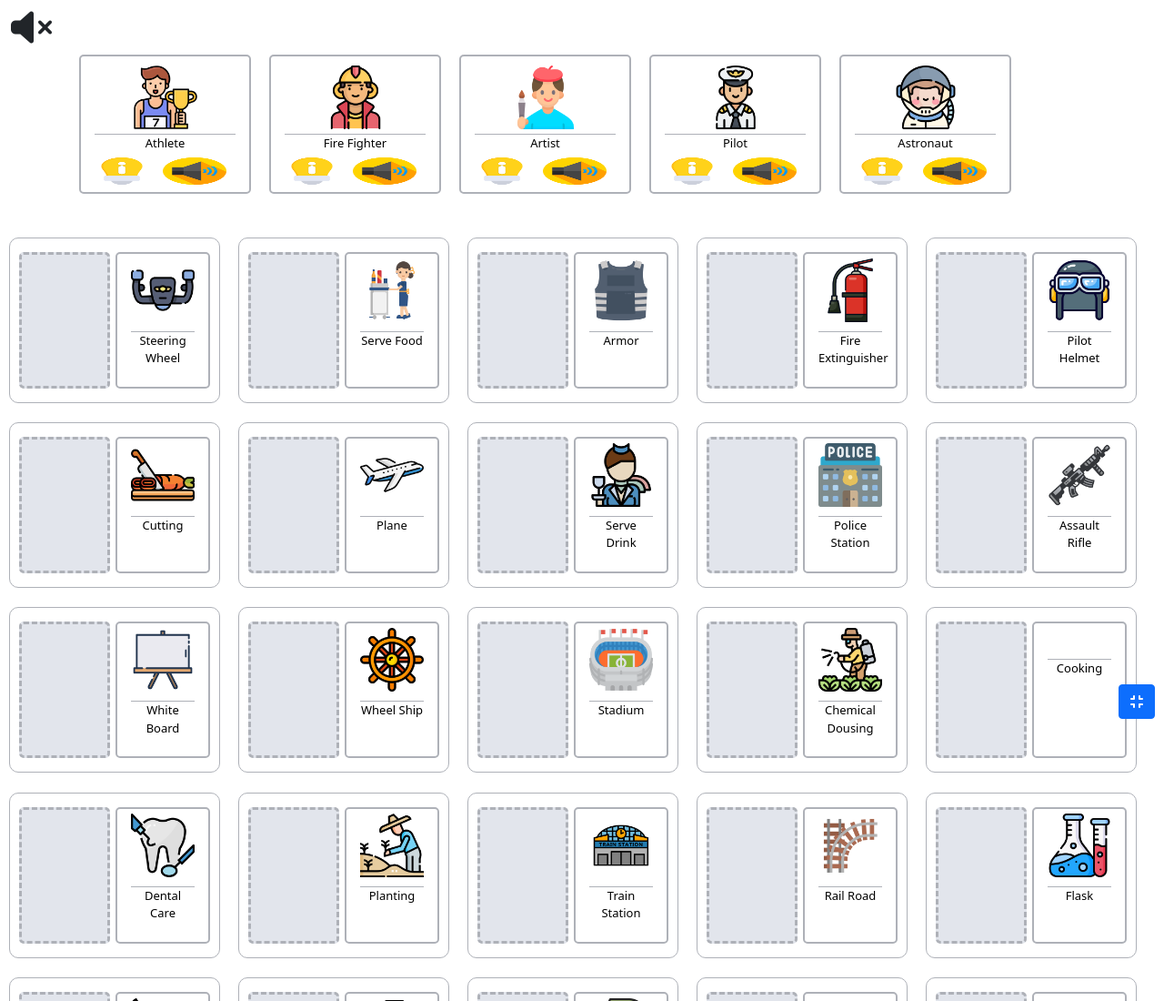
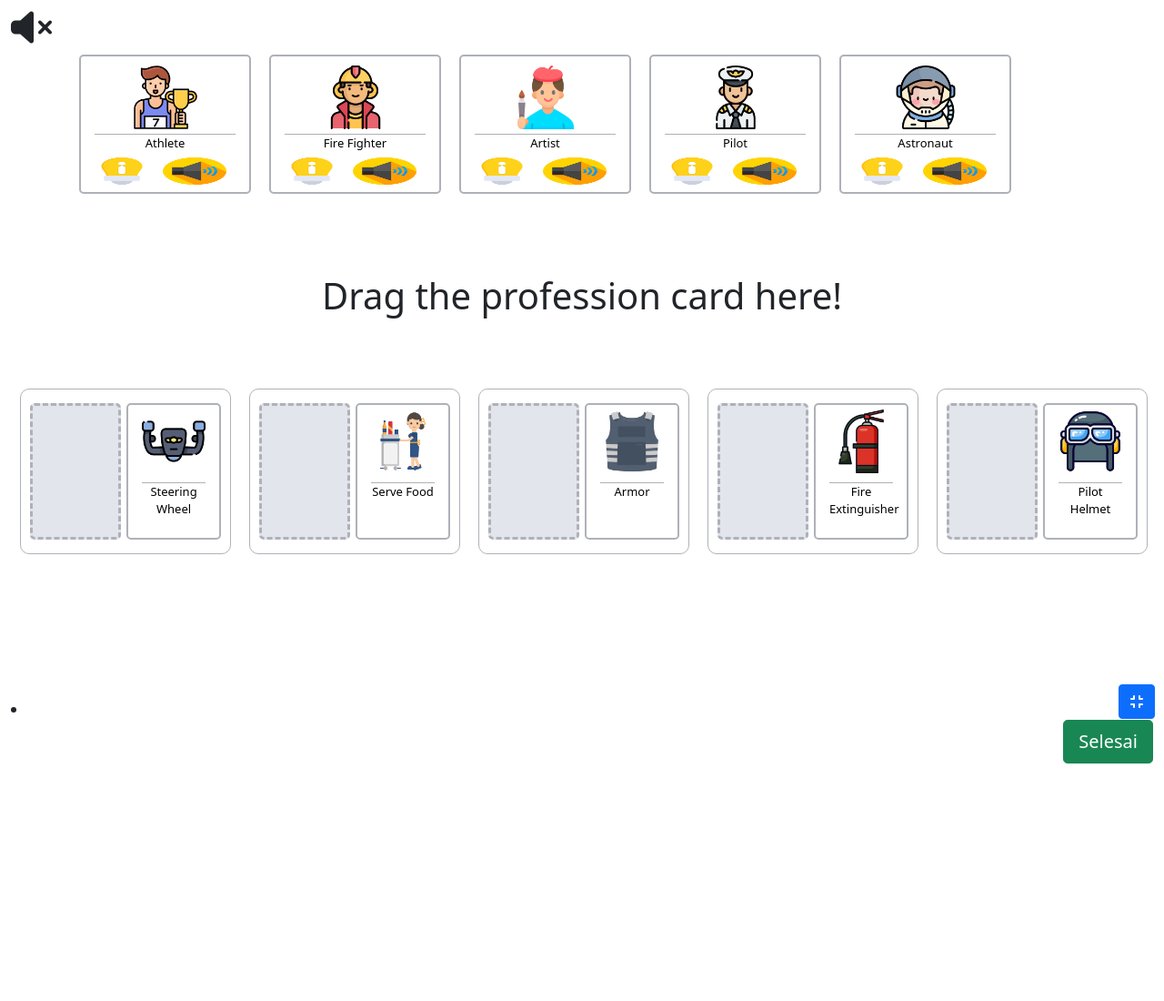
Before and after one commit to Vikri18/gameprofesi, a plain HTML site: page view/level1.html in a window 1280 px wide. Shown: the top 1100 px of the page at 91% size. After the commit the page ends 863 px from the top, so only its background shows below. Drawn offline with nearby package versions, Linux system fonts and the light colour scheme; files whose address does not match are found by name.

Commit message:
Ubah daftar atribut jadi bisa di scroll

```diff
--- a/view/level1.html
+++ b/view/level1.html
@@ -26,11 +26,26 @@
         margin-right: 10px; /* Atur jarak antara kedua gambar */
       }
       .response_drag {
-    cursor: grab;
-    user-select: none;
-    margin-bottom: 10px;
-    list-style: none;
-  }
+      cursor: grab;
+      user-select: none;
+      margin-bottom: 10px;
+      list-style: none;
+    }
+
+      .image-list {
+      margin-top: 50px;
+      display: flex;
+      list-style: none;
+      padding: 0;
+    }
+
+    .image-box {
+      margin-top: 10px;
+      width: auto;
+      height: 400px;
+      overflow-x: auto;
+      overflow-y: hidden ;
+    }
     </style>
     <!-- <link rel="stylesheet" href="../css/regular.min.css"> -->
     <!-- <link rel="stylesheet" href="../css/solid.min.css">
@@ -252,8 +267,9 @@
         </div>
 
 
-        <div class="col-md-12 relation">
-          <ul id="relation_drop" class="row">
+        <h1 style="margin-top: 50px;"><center>Drag the profession card here!</center></h1>
+        <div class="col-md-12 relation image-box">
+          <ul id="relation_drop" class="image-list">
               <li class="col-lg-3" data-id="1">
                 <div class="box-equation">
                   <div class="toggle_sortable"></div>
```
